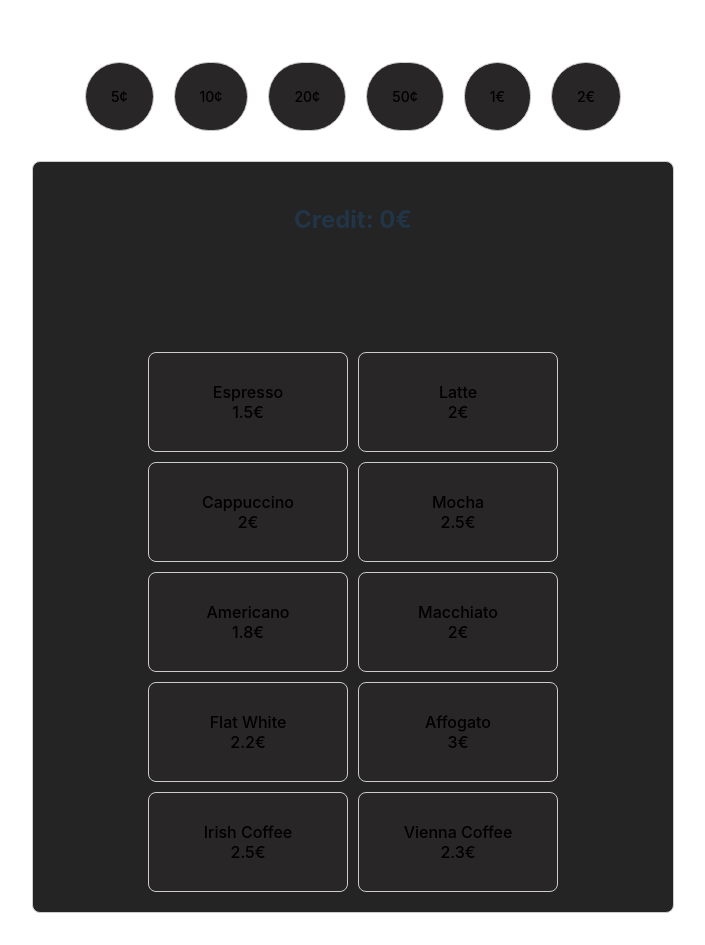
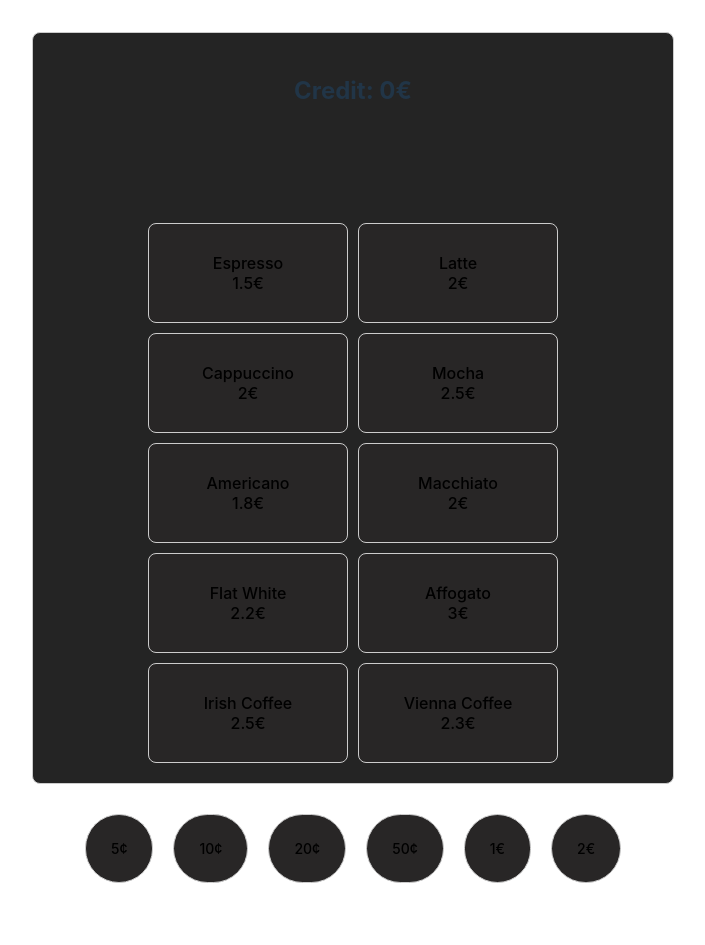
Before and after one commit to martinmilev/vending-machine-app, a React (Vite) app: page / in a window 1280 px wide. Shown: the whole page, without its empty margins (287-992 px from the left). Built offline with nearby package versions, Linux system fonts and the light colour scheme.

Commit message:
added fetch of mocked backand data

```diff
--- /dev/null
+++ b/mockApi/mockData.json
@@ -0,0 +1,24 @@
+{
+  "products": [
+    { "id": 1, "name": "Espresso", "price": 1.5 },
+    { "id": 2, "name": "Latte", "price": 2.0 },
+    { "id": 3, "name": "Cappuccino", "price": 2.0 },
+    { "id": 4, "name": "Mocha", "price": 2.5 },
+    { "id": 5, "name": "Americano", "price": 1.8 },
+    { "id": 6, "name": "Macchiato", "price": 2.0 },
+    { "id": 7, "name": "Flat White", "price": 2.2 },
+    { "id": 8, "name": "Affogato", "price": 3.0 },
+    { "id": 9, "name": "Irish Coffee", "price": 2.5 },
+    { "id": 10, "name": "Vienna Coffee", "price": 2.3 }
+  ],
+  "EU": {
+    "sign": "€",
+    "cent": "¢",
+    "denominations": [0.05, 0.1, 0.2, 0.5, 1.0, 2.0]
+  },
+  "USD": {
+    "sign": "$",
+    "cent": "¢",
+    "denominations": [0.01, 0.05, 0.1, 0.25, 0.5, 1, 2, 5, 10, 20, 50, 100]
+  }
+}
--- a/src/App.tsx
+++ b/src/App.tsx
@@ -1,36 +1,63 @@
-import { useState } from "react";
+import { useEffect, useState } from "react";
 import "./App.css";
 import { Coins } from "./components/Coins";
 import VendingMachine from "./components/VendingMachine";
+import mockData from "../mockApi/mockData.json";
 
 function App() {
   const [totalAmount, setTotalAmount] = useState(0);
+  const [products, setProducts] = useState([]);
+  const [currency, setCurrency] = useState({ sign: "", cent: "" });
 
-  const coffees = [
-    { id: 1, name: "Espresso", price: 1.5 },
-    { id: 2, name: "Latte", price: 2.0 },
-    { id: 3, name: "Cappuccino", price: 2.0 },
-    { id: 4, name: "Mocha", price: 2.5 },
-    { id: 5, name: "Americano", price: 1.8 },
-    { id: 6, name: "Macchiato", price: 2.0 },
-    { id: 7, name: "Flat White", price: 2.2 },
-    { id: 8, name: "Affogato", price: 3.0 },
-    { id: 9, name: "Irish Coffee", price: 2.5 },
-    { id: 10, name: "Vienna Coffee", price: 2.3 },
-  ];
+  useEffect(() => {
+    fetchData();
+  }, []);
+
+  const fetchData = async () => {
+    try {
+      const products = await fetchMockProducts();
+      const currency = await fetchMockCurrency();
+      setProducts(products);
+      setCurrency(currency);
+    } catch (error) {
+      console.error("Error fetching mock posts:", error);
+    }
+  };
+
+  const fetchMockProducts = () => {
+    return new Promise((resolve) => {
+      setTimeout(() => {
+        resolve(mockData.products);
+      }, 1000);
+    });
+  };
+
+  const fetchMockCurrency = () => {
+    return new Promise((resolve) => {
+      setTimeout(() => {
+        resolve(mockData.EU);
+      }, 1000);
+    });
+  };
 
   const handleCoinInsertion = (amount: number): void => {
     setTotalAmount((prevAmount) => prevAmount + amount);
   };
 
   return (
-    <div>
-      <Coins handleCoinInsertion={handleCoinInsertion} />
-      <VendingMachine
-        products={coffees}
-        totalAmount={totalAmount}
-        setTotalAmount={setTotalAmount}
-      />
+    <div className="container">
+      <div className="inner-container">
+          <VendingMachine
+            products={products}
+            totalAmount={totalAmount}
+            setTotalAmount={setTotalAmount}
+            currency={currency}
+          />
+          <Coins
+            handleCoinInsertion={handleCoinInsertion}
+            currency={currency}
+          />
+      </div>
     </div>
   );
 }
--- a/src/components/Coins/Coins.tsx
+++ b/src/components/Coins/Coins.tsx
@@ -1,12 +1,22 @@
-const Coins = ({ handleCoinInsertion }) => (
+const Coins = ({ handleCoinInsertion, currency }) => currency.denominations ? (
   <div className="coin-buttons">
-    <button onClick={() => handleCoinInsertion(0.05)}>5¢</button>
-    <button onClick={() => handleCoinInsertion(0.1)}>10¢</button>
-    <button onClick={() => handleCoinInsertion(0.2)}>20¢</button>
-    <button onClick={() => handleCoinInsertion(0.5)}>50¢</button>
-    <button onClick={() => handleCoinInsertion(1.0)}>1€</button>
-    <button onClick={() => handleCoinInsertion(2.0)}>2€</button>
+    {currency.denominations.map((d) => {
+      if (d % 1 === 0) {
+        return (
+          <button onClick={() => handleCoinInsertion(d)}>
+            {d}
+            {currency.sign}
+          </button>
+        );
+      }
+      return (
+        <button onClick={() => handleCoinInsertion(d)}>
+          {d * 100}
+          {currency.cent}
+        </button>
+      );
+    })}
   </div>
-);
+) : <div></div>
 
 export default Coins;
--- a/src/components/VendingMachine.tsx
+++ b/src/components/VendingMachine.tsx
@@ -2,7 +2,7 @@ import { useEffect, useState } from "react";
 import { Screen } from "./Screen";
 import { Products } from "./Products";
 
-const VendingMachine = ({ products, totalAmount, setTotalAmount }) => {
+const VendingMachine = ({ products, totalAmount, setTotalAmount, currency }) => {
   const [message, setMessage] = useState("");
   const [messageCashback, setMessageCashback] = useState("");
   const [showProgressBar, setShowProgressBar] = useState(false);
@@ -31,20 +31,25 @@ const VendingMachine = ({ products, totalAmount, setTotalAmount }) => {
         setPurchaseInProgress(false);
         setMessage(`Enjoy your ${product.name}!`);
         if (cashBack) {
-          setMessageCashback(`You have ${cashBack}€ cashback.`);
+          setMessageCashback(`You have ${cashBack}${currency.sign} cashback.`);
         }
       }, 5000);
     } else {
       setMessage(`Insert more coins to purchase ${product.name}.`);
     }
   };
+
   return (
     <div className="vending-machine">
       <Screen
-        rows={[`Credit: ${totalAmount}€`, message, messageCashback]}
+        rows={[`Credit: ${totalAmount}${currency.sign}`, message, messageCashback]}
         showProgress={showProgressBar}
       />
-      <Products products={products} handleClick={handlePurchase} disabled={purchaseInProgress} />
+      <Products
+        products={products}
+        handleClick={handlePurchase}
+        disabled={purchaseInProgress}
+      />
     </div>
   );
 };
```
